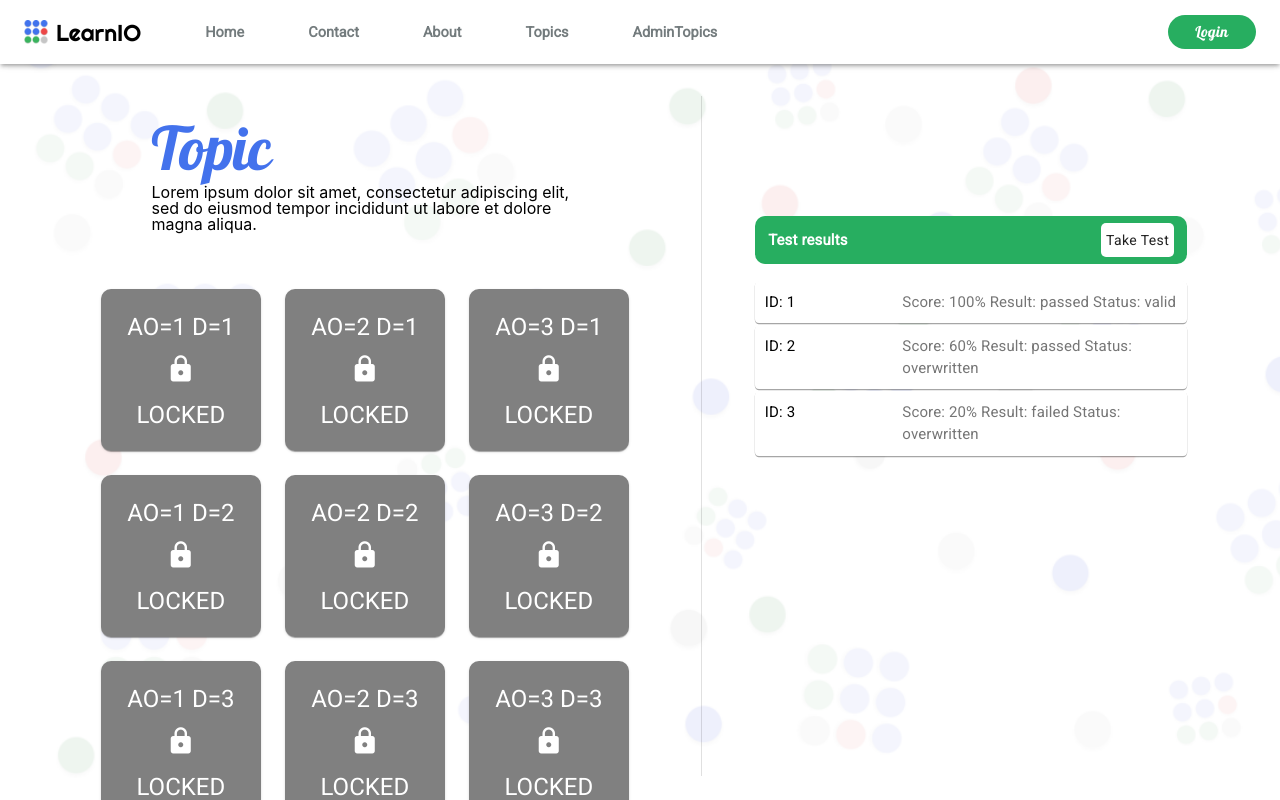
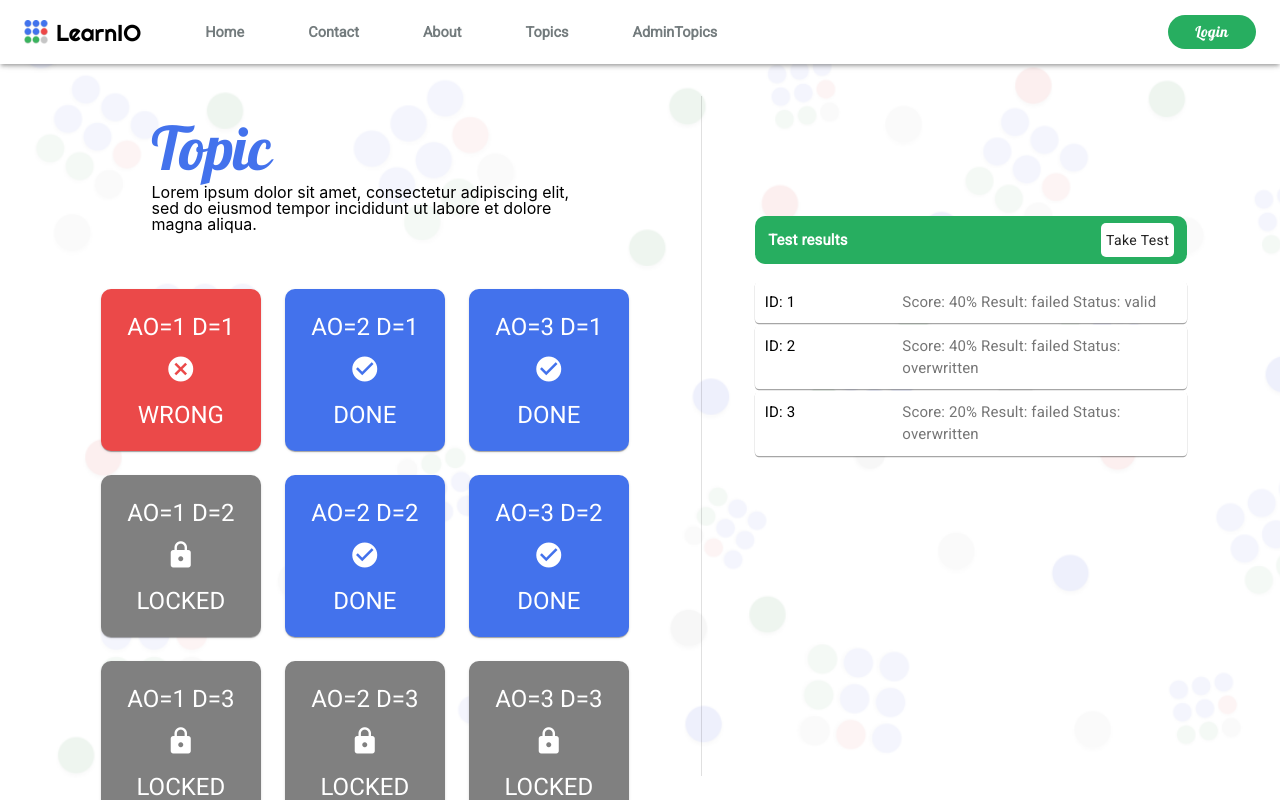
Before and after one commit to IvanLuksic/LearnIO, a React (Create React App) app in the folder learnio/: page /topic/1 in a window 1280 px wide. Built offline with nearby package versions, Linux system fonts and the light colour scheme.

Commit message:
fixed coloring in student matrix

```diff
--- a/learnio/src/components/admin/DisplayField.jsx
+++ b/learnio/src/components/admin/DisplayField.jsx
@@ -39,12 +39,12 @@ const useStyles = makeStyles((theme) => ({
 
 function DisplayField(props){
     const classes=useStyles();
-    const [status,setStatus] = useState(()=>{
-        return ((props.questions.length>0)?"INSERTED":"EMPTY");
+    const [status,setStatus] = useState(()=>{ return "EMPTY";
+        // return ((props.questions.length>0)?"INSERTED":"EMPTY");
     });
-    const [color,setColor]= useState(()=>{
-        if(status==="SELECTED") return "#27AE60";
-        else return ((props.questions.length>0)?"#4373ec":"grey");
+    const [color,setColor]= useState(()=>{ return "grey";
+        // if(status==="SELECTED") return "#27AE60";
+        // else return ((props.questions.length>0)?"#4373ec":"grey");
     });
     const icon = ((props.questions.length>0)?"check_circle_out_icon":"cancel_icon");
     useEffect(()=>{
--- a/learnio/src/components/student/DisplayField.jsx
+++ b/learnio/src/components/student/DisplayField.jsx
@@ -40,39 +40,40 @@ const useStyles = makeStyles((theme) => ({
 function DisplayField(props){
     const classes=useStyles();
     const [status,setStatus] = useState(()=>{
-        console.log(props.question);
-        if(props.question.status==="solve") return ("SOLVE");
-        else if(props.question.status==="wrong") return ("WRONG");
-        else if(props.question.status==="done") return ("DONE");
-        else return ("LOCKED");
+        // if(props.test.result==="solve") return ("SOLVE");
+        // else if(props.test.result==="failed") return ("WRONG");
+        // else if(props.test.result==="passed") return ("DONE");
+        return ("LOCKED");
 
     });
     const [color,setColor]= useState(()=>{
-        if(props.question.status==="solve") return ("#27AE60");
-        else if(props.question.status==="wrong") return ("#EB4949");
-        else if(props.question.status==="done") return ("#4372ec");
-        else return ("grey");
+        // if(props.test.result==="solve") return ("#27AE60");
+        // else if(props.test.result==="failed") return ("#EB4949");
+        // else if(props.test.result==="passed") return ("#4372ec");
+        return ("grey");
     });
     const [icon,setIcon]= useState(()=>{
-        if(props.question.status==="solve") return ("lock_open_icon");
-        else if(props.question.status==="wrong") return ("cancel_icon");
-        else if(props.question.status==="done") return ("check_circle_out_icon");
-        else return ("lock_icon");
+        // if(props.test.result==="solve") return ("lock_open_icon");
+        // else if(props.test.result==="failed") return ("cancel_icon");
+        // else if(props.test.result==="passed") return ("check_circle_out_icon");
+        return ("lock_icon");
     });
     useEffect(()=>{
 
-            if(props.question.status==="solve") setStatus("SOLVE");
-            else if(props.question.status==="wrong") setStatus("WRONG");
-            else if(props.question.status==="done") setStatus("DONE");
+        if(props.test.length > 0) {
+            if(props.test[0].result==="solve" && props.test[0].status==="valid") setStatus("SOLVE");
+            else if(props.test[0].result==="failed" && props.test[0].status==="valid") setStatus("WRONG");
+            else if(props.test[0].result==="passed" && props.test[0].status==="valid") setStatus("DONE");
             else setStatus("LOCKED");
-            if(props.question.status==="solve") setColor("#27AE60");
-            else if(props.question.status==="wrong") setColor("#EB4949");
-            else if(props.question.status==="done") setColor("#4372ec");
+            if(props.test[0].result==="solve" && props.test[0].status==="valid") setColor("#27AE60");
+            else if(props.test[0].result==="failed" && props.test[0].status==="valid") setColor("#EB4949");
+            else if(props.test[0].result==="passed" && props.test[0].status==="valid") setColor("#4372ec");
             else setColor("grey");
-            if(props.question.status==="solve") setIcon("lock_open_icon");
-            else if(props.question.status==="wrong") setIcon("cancel_icon");
-            else if(props.question.status==="done") setIcon("check_circle_out_icon");
+            if(props.test[0].result==="solve" && props.test[0].status==="valid") setIcon("lock_open_icon");
+            else if(props.test[0].result==="failed" && props.test[0].status==="valid") setIcon("cancel_icon");
+            else if(props.test[0].result==="passed" && props.test[0].status==="valid") setIcon("check_circle_out_icon");
             else setIcon("lock_icon");
+        }
     });
 
     return (
--- a/learnio/src/components/student/DisplayMatrix.jsx
+++ b/learnio/src/components/student/DisplayMatrix.jsx
@@ -4,7 +4,7 @@ import DisplayRow from './DisplayRow';
 //renders the matrix element, takes changeSelected function, rowS (plural) of fields (length = AO), AO and D of selected field as props
 
 function DisplayMatrix(props){
-    let returnMatrix=props.ar.map(row=><DisplayRow key={row.id} changeSelected={props.changeSelected} questions={row.array} aoSelected={props.aoSelected} dSelected={props.dSelected}/>)
+    let returnMatrix=props.ar.map(row=><DisplayRow key={row.id} changeSelected={props.changeSelected} tests={row.array} aoSelected={props.aoSelected} dSelected={props.dSelected}/>)
     return returnMatrix;
 }
 
--- a/learnio/src/components/student/DisplayRow.jsx
+++ b/learnio/src/components/student/DisplayRow.jsx
@@ -6,7 +6,7 @@ import DisplayField from './DisplayField';
 //renders the rows of the matrix element, takes changeSelected function, row (only one) of fields (length = AO), AO and D of selected field as props
 
 function DisplayRow(props){
-    let returnRow = props.questions.map( (question,index) => <DisplayField key={index} question={question} changeSelected={props.changeSelected} ao={question.ao} d={question.d} aoSelected={props.aoSelected} dSelected={props.dSelected}/> )
+    let returnRow = props.tests.map( (test,index) => <DisplayField key={index} test={test.test} changeSelected={props.changeSelected} ao={test.ao} d={test.d} aoSelected={props.aoSelected} dSelected={props.dSelected}/> )
     return(<Grid container item direction="row" justify="center" alignItems="center" spacing={3}>{returnRow}</Grid>);
     }
 
--- a/learnio/src/components/student/studTest.json
+++ b/learnio/src/components/student/studTest.json
@@ -13,9 +13,9 @@
                 {"id":6},
                 {"id":7}
             ],
-            "score": 100,
+            "score": 40,
             "status": "valid",
-            "result": "passed"
+            "result": "failed"
         },{
             "id":2,
             "name":"",
@@ -26,9 +26,9 @@
                 {"id":4},
                 {"id":5}
             ],
-            "score": 60,
+            "score": 40,
             "status": "overwritten",
-            "result": "passed"
+            "result": "failed"
         },{
             "id":3,
             "name":"",
```
Also changed, not shown: 1 other file (tests, documents, lock files or other folders).
